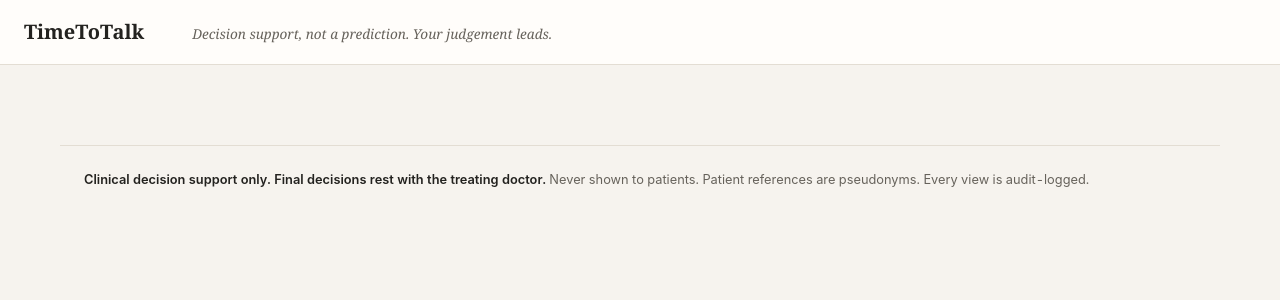
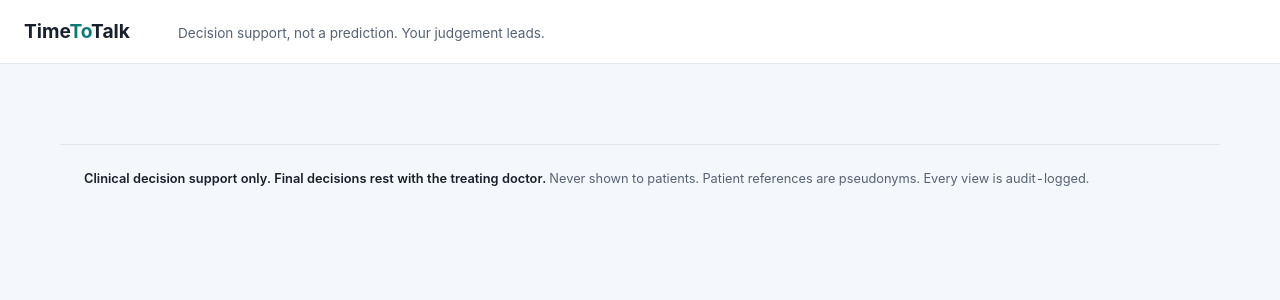
Before and after one commit to Chloe22204/terrabyte_ibm_2026, a Python web app: template app/templates/base.html in a window 1280 px wide. Shown: the top 300 px of the page. Run offline with Jinja, Linux system fonts and the light colour scheme; the template is opened without the code that fills it, so the values that code supplies are empty.

Commit message:
Dashboard: brighter calm care palette
Clean light blue-grey background, white cards, sans headings and clearer tier
colours: darker shades for text (all >= 4.5:1 on white), brighter dots and
light tints for the worklist tiles and decision banner. Matching dark mode.

Co-Authored-By: Claude Opus 5.5 <noreply@anthropic.com>

```diff
--- a/app/static/style.css
+++ b/app/static/style.css
@@ -1,36 +1,36 @@
-/* TimeToTalk: "calm care" theme. Warm paper, ink text, one teal accent, serif headings.
+/* TimeToTalk: "calm care" theme. Clean light background, one teal accent, clear tier colours.
    No JavaScript, no external requests (fonts are ones already on the viewer's computer).
    Colour is used only where it carries meaning: the four decision tiers and risk direction.
    Every colour, spacing step and radius is defined once here. */
 :root {
   --s1: 4px; --s2: 8px; --s3: 16px; --s4: 24px; --s5: 32px; --s6: 48px;
-  --r: 6px; --r-sm: 4px;
+  --r: 8px; --r-sm: 6px;
   --serif: Charter, "Iowan Old Style", "Source Serif Pro", Georgia, Cambria, serif;
   --sans: -apple-system, BlinkMacSystemFont, "Segoe UI", Roboto, "Helvetica Neue", Arial, sans-serif;
   --mono: ui-monospace, SFMono-Regular, Menlo, Consolas, monospace;
 
-  --bg: #f6f3ee; --surface: #fffdfa; --surface-2: #f1ede6; --text: #23221f; --muted: #66625b;
-  --rule: #e3ddd3; --rule-strong: #cfc7ba;
-  --accent: #1f5c5a; --accent-hover: #164644; --accent-soft: #e3eeec; --on-accent: #ffffff;
-  /* decision tiers: muted, earthy; always paired with their text label */
-  --due: #9a3d24;    --due-bg: #f7e9e3;
-  --review: #7a5a10; --review-bg: #f6eedb;
-  --judge: #514c70;  --judge-bg: #ecebf2;
-  --none: #46623f;   --none-bg: #e9efe5;
-  --disc: #7b3f5e;   --disc-bg: #f4e8ee;
-  --up: #a8482c; --down: #3f6f6c; --doctor: #a39d93; --combined: #23221f;
+  --bg: #f4f7fb; --surface: #ffffff; --surface-2: #eef2f7; --text: #17202c; --muted: #566273;
+  --rule: #e3e8ef; --rule-strong: #cbd3de;
+  --accent: #0b7a75; --accent-hover: #08625e; --accent-soft: #dff3f1; --on-accent: #ffffff;
+  /* decision tiers: text shade (>= 4.5:1 on white), bright dot, light tint; always paired with the label */
+  --due: #d1402a;    --due-dot: #f0563d;    --due-bg: #fdecea;
+  --review: #a35f00; --review-dot: #f5a524; --review-bg: #fff4dc;
+  --judge: #5146d8;  --judge-dot: #6c63ff;  --judge-bg: #eeedff;
+  --none: #1a7f45;   --none-dot: #22b464;   --none-bg: #e3f6ea;
+  --disc: #b5307e;   --disc-dot: #e04da0;   --disc-bg: #fce8f3;
+  --up: #d1402a; --down: #0b7a75; --doctor: #9aa6b6; --combined: #17202c;
 }
 @media (prefers-color-scheme: dark) {
   :root {
-    --bg: #1a1917; --surface: #22211e; --surface-2: #2b2926; --text: #ece8e1; --muted: #a9a399;
-    --rule: #37342f; --rule-strong: #4a463f;
-    --accent: #7dbdb6; --accent-hover: #9ccfc9; --accent-soft: #233533; --on-accent: #10201f;
-    --due: #e89a80;    --due-bg: #3a2620;
-    --review: #ddb85f; --review-bg: #352d1a;
-    --judge: #aaa4d4;  --judge-bg: #2a2838;
-    --none: #9cc28f;   --none-bg: #24301f;
-    --disc: #d79ab9;   --disc-bg: #352430;
-    --up: #e89a80; --down: #7dbdb6; --doctor: #77716a; --combined: #ece8e1;
+    --bg: #121821; --surface: #1a2230; --surface-2: #222b3a; --text: #e8edf4; --muted: #9aa6b6;
+    --rule: #2a3442; --rule-strong: #3a4657;
+    --accent: #4fd1c5; --accent-hover: #7ee0d7; --accent-soft: #173836; --on-accent: #0b1f1d;
+    --due: #ff8a73;    --due-dot: #ff7a61;    --due-bg: #3a201c;
+    --review: #f5b942; --review-dot: #f5b942; --review-bg: #3a2e14;
+    --judge: #a5a1ff;  --judge-dot: #8f89ff;  --judge-bg: #26244a;
+    --none: #5fd38d;   --none-dot: #4cc77e;   --none-bg: #17331f;
+    --disc: #f38bc6;   --disc-dot: #ee6fb6;   --disc-bg: #3a1d2f;
+    --up: #ff8a73; --down: #4fd1c5; --doctor: #6b7686; --combined: #e8edf4;
   }
 }
 
@@ -53,12 +53,12 @@ p { margin: 0 0 var(--s2); }
 /* ---------------------------------------------------------------- header + footer */
 .topbar { display: flex; flex-wrap: wrap; align-items: baseline; gap: var(--s2) var(--s4);
   padding: var(--s3) var(--s4); background: var(--surface); border-bottom: 1px solid var(--rule); }
-.brand { font-family: var(--serif); font-weight: 600; font-size: 1.25rem; text-decoration: none; color: var(--text); }
-.brand span { color: inherit; }
+.brand { font-family: var(--sans); font-weight: 700; font-size: 1.2rem; text-decoration: none; color: var(--text); }
+.brand span { color: var(--accent); }
 .brand:hover { color: var(--text); }
 .platform { font-size: 0.8rem; color: var(--muted); white-space: nowrap; }
 .platform:not(.off) { color: var(--accent); }
-.tag { color: var(--muted); font-size: 0.85rem; font-style: italic; font-family: var(--serif); }
+.tag { color: var(--muted); font-size: 0.85rem; }
 .who { margin-left: auto; display: flex; align-items: baseline; gap: var(--s3); font-size: 0.9rem; color: var(--muted); }
 .who form { margin: 0; }
 footer { max-width: 1160px; margin: 0 auto; padding: var(--s4); color: var(--muted); font-size: 0.8rem;
```
Also changed, not shown: other parts of app/static/style.css (+22 -23 lines).
